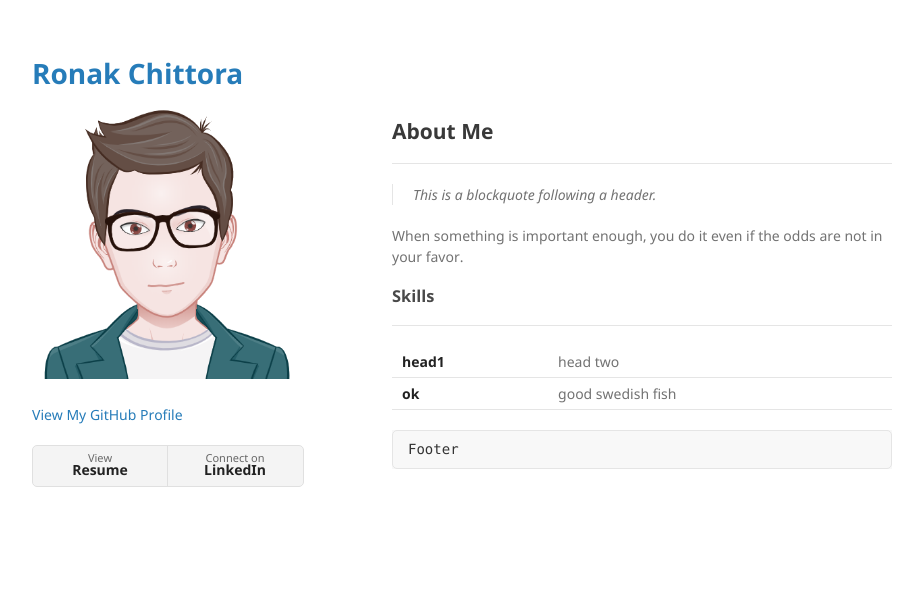
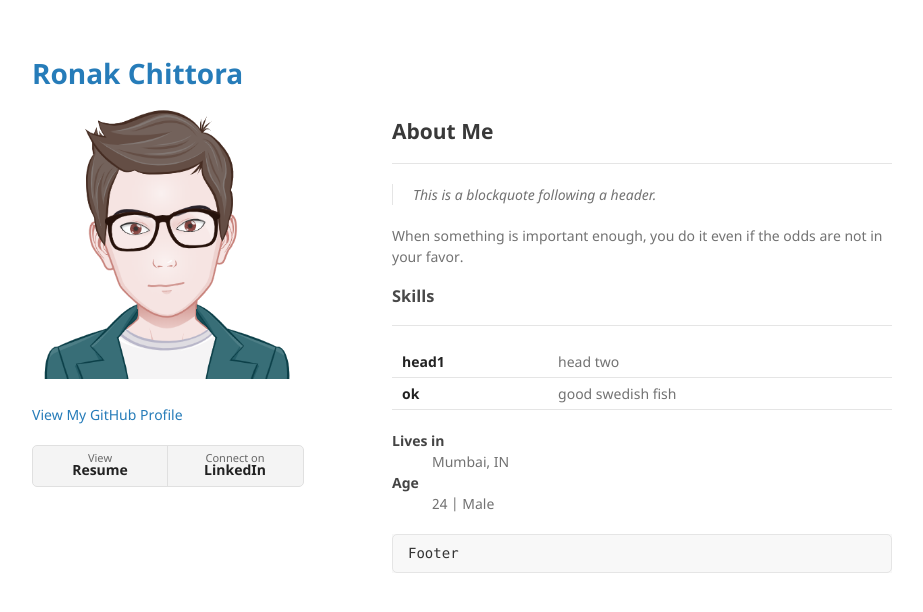
Before and after one commit to ronakchittora/ronakchittora.github.io, a Jekyll site: the page built from index.md, in a window 1280 px wide. Shown: the top 612 px of the page, without its empty margins (178-1101 px from the left). Built offline with Jekyll 4.4.1, drawn with Linux system fonts in a browser that asks for light colours; our own code applies the rules of GitHub Pages for plain Markdown files; the repository's description, which GitHub fills in, is left out.

Commit message:
Update index.md

````diff
--- a/index.md
+++ b/index.md
@@ -14,6 +14,12 @@ When something is important enough, you do it even if the odds are not in your f
 | **head1**        | head two          |
 | **ok**           | good swedish fish |
 
+<dl>
+<dt>Lives in</dt>
+<dd>Mumbai, IN</dd>
+<dt>Age</dt>
+<dd>24 | Male </dd>
+</dl>
 
 ```
 Footer
````
